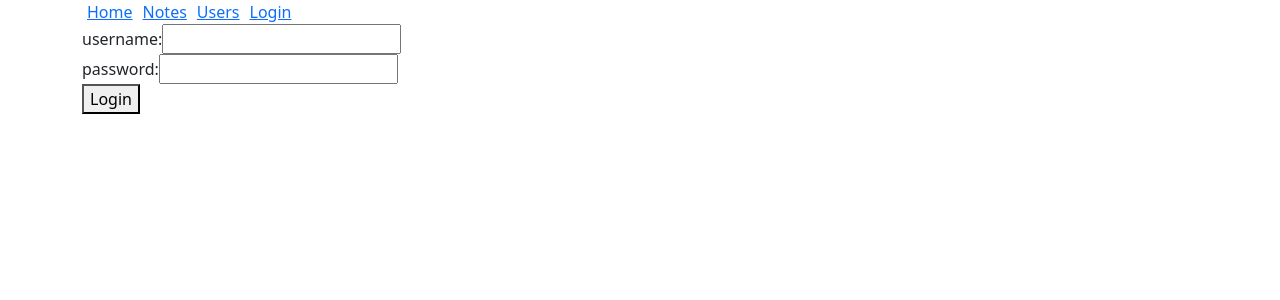
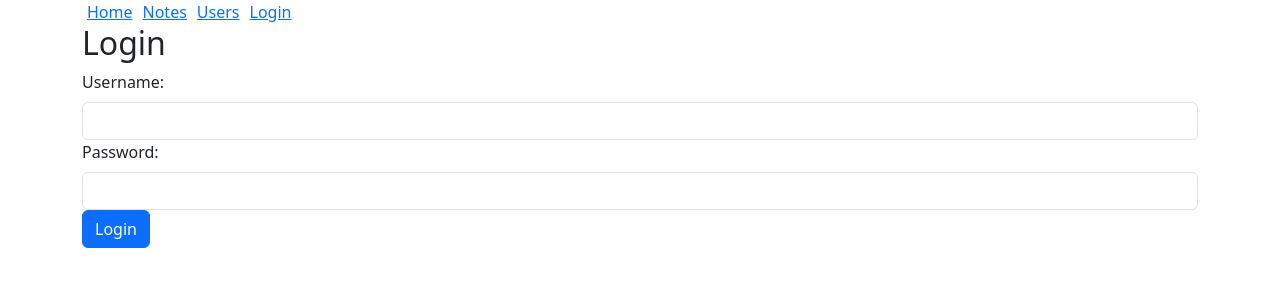
Before and after one commit to mjunaidansari/notes-frontend, a React (Create React App) app: page /login in a window 1280 px wide. Shown: the top 300 px of the page. Built offline with nearby package versions, Linux system fonts and the light colour scheme; no server answers.

Commit message:
Styling login form with bootstrap components

```diff
--- a/src/App.js
+++ b/src/App.js
@@ -28,6 +28,7 @@ const App = () => {
             .then(response => {
                 console.log('promise fulfilled')
                 setNotes(response.data)
+				console.log(response.data)
             })
     }, [])
 
--- a/src/components/LoginForm.js
+++ b/src/components/LoginForm.js
@@ -6,7 +6,7 @@ import { useFetcher, useNavigate } from "react-router-dom"
 import loginServices from '../services/login'
 import noteService from '../services/notes'
 
-import useField from "../hooks/hooks"
+import { Form, Button } from "react-bootstrap"
 
 
 const LoginForm = (props) => {
@@ -45,8 +45,29 @@ const LoginForm = (props) => {
 	}
 
     return (
-    <form onSubmit={handleLogin}>
-        <div>
+	<>
+		<h2>Login</h2>
+		<Form onSubmit={handleLogin}>
+			<Form.Group>
+				<Form.Label>Username:</Form.Label>
+				<Form.Control
+					id = 'username'
+					type = 'text'
+					name = 'username'
+					value={username}
+					onChange = {({ target }) => setUsername(target.value)}
+				/>
+				<Form.Label>Password:</Form.Label>
+				<Form.Control
+					id = 'password'
+					type = 'password'
+					name = 'password'
+					value={password}
+					onChange = {({ target }) => setPassword(target.value)}
+				/>
+			</Form.Group>
+			<Button id="login-button" variant="primary" type="submit">Login</Button>
+			{/* <div>
 				username:
 				<input
 				id = 'username'
@@ -66,8 +87,10 @@ const LoginForm = (props) => {
 				onChange={({ target }) => setPassword(target.value)}
 				/>
 			</div>
-        <button id='login-button' type='submit'>Login</button>
-    </form>)
+			<button id='login-button' type='submit'>Login</button> */}
+		</Form>
+	</>
+	)
 }
 
 // LoginForm.propTypes = {
```
Lines whose indentation alone changed are shown as unchanged.
